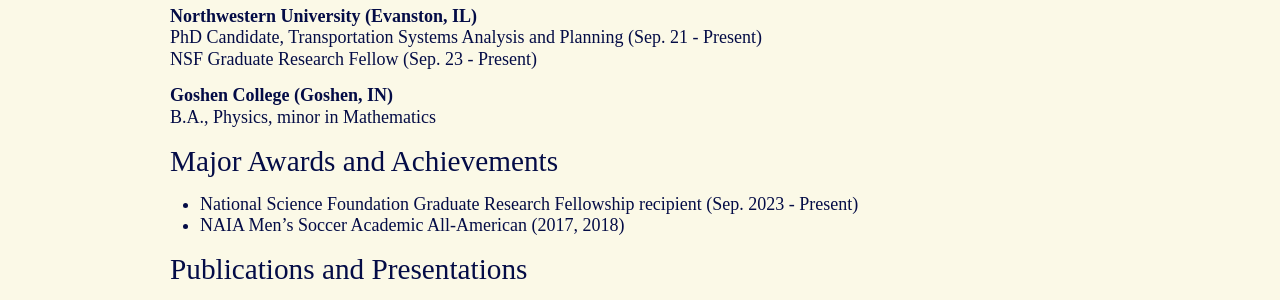
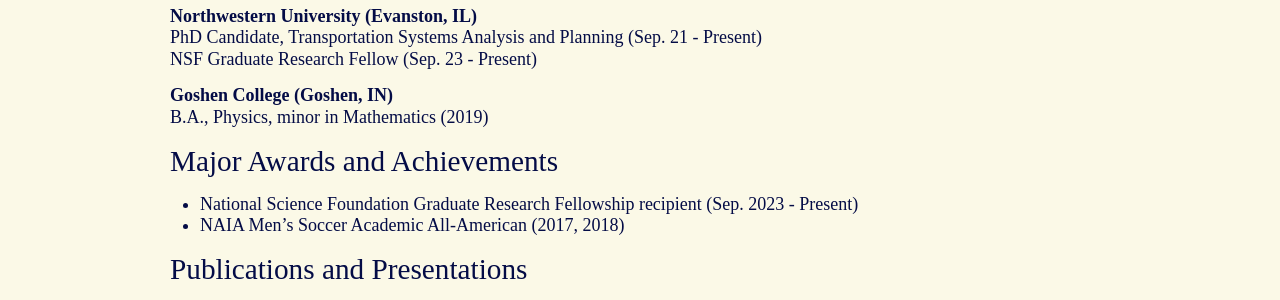
Before and after one commit to s-aeschliman/s-aeschliman.github.io, a Jekyll site: the page built from docs/cv.md, in a window 1280 px wide. Shown: the part 228-528 px from the top of the page. Built offline with Jekyll 4.4.1, drawn with Linux system fonts in a browser that asks for light colours; some web fonts are replaced.

Commit message:
slight cv edits

```diff
--- a/docs/_layouts/post.html
+++ b/docs/_layouts/post.html
@@ -25,3 +25,5 @@ layout: default
 
   <a class="u-url" href="{{ page.url | relative_url }}" hidden></a>
 </article>
+
+<script src="https://cdn.mathjax.org/mathjax/latest/MathJax.js?config=TeX-AMS-MML_HTMLorMML" type="text/javascript"></script>
--- a/docs/_posts/2023-12-21-test-post.markdown
+++ b/docs/_posts/2023-12-21-test-post.markdown
@@ -4,3 +4,5 @@ title: Test blog post
 ---
 
 ## This is a test blog post
+
+$$x \to y$$
--- a/docs/cv.md
+++ b/docs/cv.md
@@ -12,7 +12,7 @@ PhD Candidate, Transportation Systems Analysis and Planning (Sep. 21 - Present)<
 NSF Graduate Research Fellow (Sep. 23 - Present)
 
 **Goshen College (Goshen, IN)**<br>
-B.A., Physics, minor in Mathematics
+B.A., Physics, minor in Mathematics (2019)
 
 ### Major Awards and Achievements
 * National Science Foundation Graduate Research Fellowship recipient (Sep. 2023 - Present)
```
Also changed, not shown: 4 other files.
